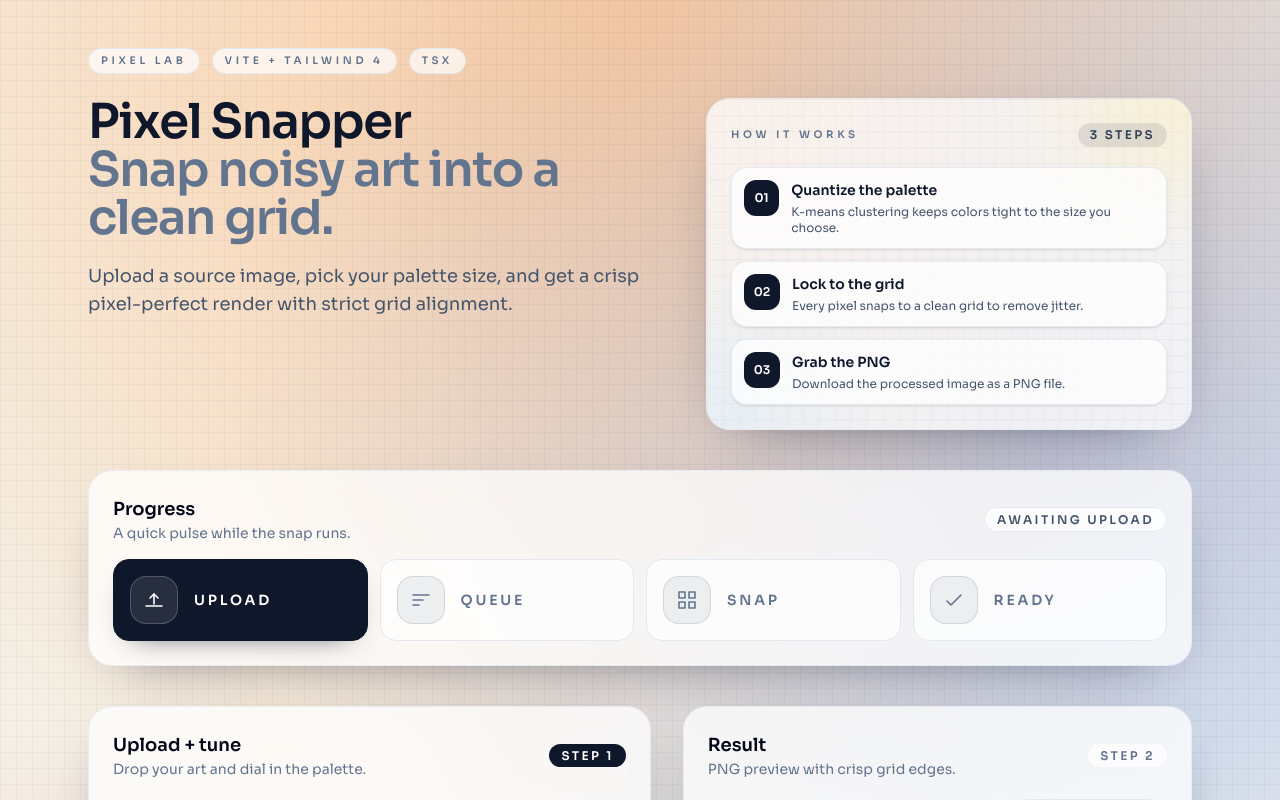
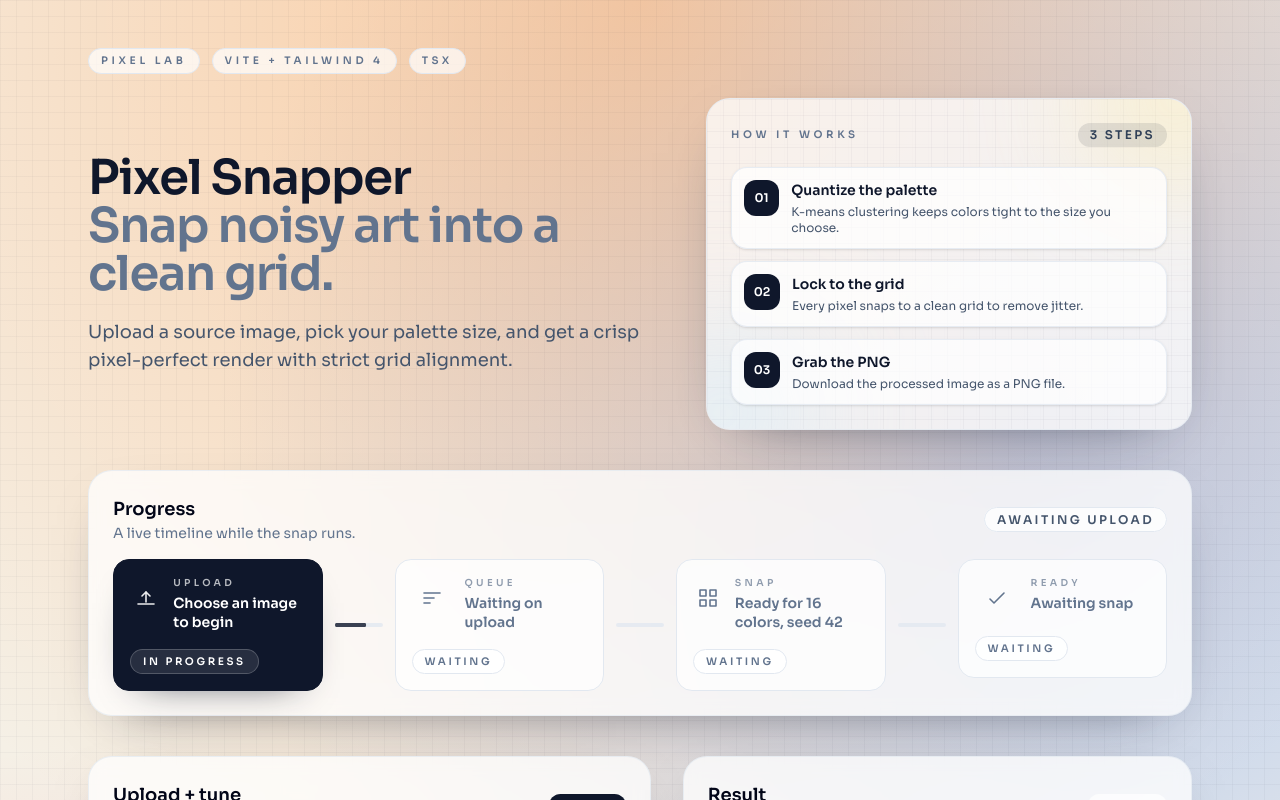
Before and after one commit to dmitrijkiltau/pixel-snapper-ui, a React (Vite) app: page / in a window 1280 px wide. Shown: the top 800 px of the page. Built offline with nearby package versions, Linux system fonts and the light colour scheme.

Commit message:
feat: add detailed progress information and improve progress section layout

```diff
--- a/src/App.tsx
+++ b/src/App.tsx
@@ -313,6 +313,54 @@ const App = () => {
     () => ({ ...progressConfig.steps, ...(progressOverrides.steps || {}) }),
     [progressConfig.steps, progressOverrides.steps]
   );
+  const progressDetails = useMemo(() => {
+    const snapConfig = `${kColorsValue} colors, seed ${kSeedValue}`;
+    const uploadDetail =
+      progressSteps.upload === "error"
+        ? "Image required"
+        : selectedFile
+          ? "Image locked in"
+          : "Choose an image to begin";
+    const queueDetail =
+      progressSteps.queue === "complete"
+        ? "Settings verified"
+        : progressSteps.queue === "active"
+          ? "Checking palette settings"
+          : progressSteps.queue === "error"
+            ? "Fix palette settings"
+            : "Waiting on upload";
+    const snapDetail =
+      progressSteps.snap === "complete"
+        ? `Snapped at ${snapConfig}`
+        : progressSteps.snap === "active"
+          ? `Snapping to ${snapConfig}`
+          : progressSteps.snap === "error"
+            ? "Snap failed. Check settings."
+            : `Ready for ${snapConfig}`;
+    const readyDetail =
+      progressSteps.ready === "complete"
+        ? "Download ready"
+        : progressSteps.ready === "active"
+          ? "Packaging download"
+          : progressSteps.ready === "error"
+            ? "Download failed"
+            : "Awaiting snap";
+
+    return {
+      upload: uploadDetail,
+      queue: queueDetail,
+      snap: snapDetail,
+      ready: readyDetail,
+    };
+  }, [
+    kColorsValue,
+    kSeedValue,
+    progressSteps.queue,
+    progressSteps.ready,
+    progressSteps.snap,
+    progressSteps.upload,
+    selectedFile,
+  ]);
 
   const statusClassName = cx(
     "rounded-2xl border px-4 py-3 text-sm font-semibold",
@@ -334,7 +382,12 @@ const App = () => {
       <main className="relative mx-auto flex min-h-screen max-w-6xl flex-col gap-10 px-6 pb-16 pt-12">
         <HeroHeader />
 
-        <ProgressSection label={progressLabel} tone={progressTone} steps={progressSteps} />
+        <ProgressSection
+          label={progressLabel}
+          tone={progressTone}
+          steps={progressSteps}
+          details={progressDetails}
+        />
 
         <section className="grid gap-8 lg:grid-cols-[1.05fr_0.95fr]">
           <UploadForm
--- a/src/components/HeroHeader.tsx
+++ b/src/components/HeroHeader.tsx
@@ -24,7 +24,7 @@ const HeroHeader = () => (
         <TagPill key={tag} label={tag} />
       ))}
     </div>
-    <div className="grid gap-6 lg:grid-cols-[1.1fr_0.9fr]">
+    <div className="grid gap-6 items-center lg:grid-cols-[1.1fr_0.9fr]">
       <div className="flex flex-col gap-5">
         <h1 className="text-4xl font-semibold tracking-tight text-slate-900 sm:text-5xl">
           Pixel Snapper
--- a/src/components/ProgressSection.tsx
+++ b/src/components/ProgressSection.tsx
@@ -1,4 +1,4 @@
-import type { ReactNode } from "react";
+import { Fragment, type ReactNode } from "react";
 import type { ProgressStepKey, ProgressStepState, ProgressTone } from "./types";
 import { cx, SectionHeader } from "./shared";
 
@@ -12,9 +12,47 @@ const progressStatusClasses: Record<ProgressTone, string> = {
 const progressStepClasses: Record<ProgressStepState, string> = {
   idle: "border-slate-200 bg-white/70 text-slate-500",
   active:
-    "border-slate-900 bg-slate-900 text-white shadow-[0_12px_30px_-20px_rgba(15,23,42,0.85)]",
+    "border-slate-900 bg-slate-900 text-white shadow-[0_16px_40px_-28px_rgba(15,23,42,0.9)]",
   complete: "border-emerald-200 bg-emerald-50 text-emerald-700",
   error: "border-rose-200 bg-rose-50 text-rose-700",
+};
+
+const progressBadgeClasses: Record<ProgressStepState, string> = {
+  idle: "border-slate-200 bg-white/80 text-slate-500",
+  active: "border-white/20 bg-white/10 text-white",
+  complete: "border-emerald-200 bg-emerald-100 text-emerald-700",
+  error: "border-rose-200 bg-rose-100 text-rose-700",
+};
+
+const progressStateLabels: Record<ProgressStepState, string> = {
+  idle: "Waiting",
+  active: "In progress",
+  complete: "Done",
+  error: "Needs fix",
+};
+
+const progressConnectorToneClasses: Record<ProgressStepState, string> = {
+  idle: "bg-slate-300/70",
+  active: "bg-slate-900/80",
+  complete: "bg-emerald-400",
+  error: "bg-rose-400",
+};
+
+const progressConnectorScaleClasses: Record<
+  ProgressStepState,
+  { vertical: string; horizontal: string }
+> = {
+  idle: { vertical: "scale-y-0", horizontal: "scale-x-0" },
+  active: { vertical: "scale-y-[0.65]", horizontal: "scale-x-[0.65]" },
+  complete: { vertical: "scale-y-[1]", horizontal: "scale-x-[1]" },
+  error: { vertical: "scale-y-[1]", horizontal: "scale-x-[1]" },
+};
+
+const progressFallbackDetails: Record<ProgressStepKey, string> = {
+  upload: "Choose an image to begin.",
+  queue: "Preparing the snap pipeline.",
+  snap: "Snapping pixels into a tighter palette.",
+  ready: "Finalizing the download.",
 };
 
 const progressStepMeta: Array<{
@@ -108,20 +146,71 @@ type ProgressStepProps = {
   label: string;
   icon: ReactNode;
   state: ProgressStepState;
+  detail: string;
 };
 
-const ProgressStep = ({ stepKey, label, icon, state }: ProgressStepProps) => (
+const ProgressStep = ({ stepKey, label, icon, state, detail }: ProgressStepProps) => (
   <div
     id={`progress-step-${stepKey}`}
+    aria-current={state === "active" ? "step" : undefined}
     className={cx(
-      "flex items-center gap-4 rounded-2xl border px-4 py-4 text-sm font-semibold uppercase tracking-[0.2em] transition",
+      "group flex h-full flex-1 flex-col justify-between gap-4 rounded-2xl border px-4 py-4 text-left transition hover:-translate-y-0.5 hover:shadow-[0_18px_40px_-30px_rgba(15,23,42,0.7)]",
       progressStepClasses[state]
     )}
   >
-    <div className="flex h-12 w-12 items-center justify-center rounded-2xl border border-current/20 bg-current/10">
+    <div className="flex items-start gap-3">
+      <div
+        className={cx(
+          "flex h-11 w-11 items-center justify-center",
+          state === "active" && "motion-safe:animate-pulse"
+        )}
+      >
         {icon}
       </div>
-    <span>{label}</span>
+      <div className="flex flex-col gap-1">
+        <span className="text-[0.6rem] font-semibold uppercase tracking-[0.35em] text-current opacity-70">
+          {label}
+        </span>
+        <p className="text-sm font-semibold leading-snug text-current">{detail}</p>
+      </div>
+    </div>
+    <span
+      className={cx(
+        "self-start rounded-full border px-3 py-1 text-[0.65rem] font-semibold uppercase tracking-[0.25em]",
+        progressBadgeClasses[state]
+      )}
+    >
+      {progressStateLabels[state]}
+    </span>
+  </div>
+);
+
+type ProgressConnectorProps = {
+  state: ProgressStepState;
+};
+
+const ProgressConnector = ({ state }: ProgressConnectorProps) => (
+  <div aria-hidden="true" className="flex items-center justify-center self-center">
+    <div className="relative h-6 w-1 rounded-full bg-slate-200/80 lg:hidden">
+      <div
+        className={cx(
+          "absolute inset-0 rounded-full origin-top transition-transform duration-700",
+          progressConnectorToneClasses[state],
+          progressConnectorScaleClasses[state].vertical,
+          state === "active" && "motion-safe:animate-pulse"
+        )}
+      />
+    </div>
+    <div className="relative hidden h-1 w-12 rounded-full bg-slate-200/80 lg:block">
+      <div
+        className={cx(
+          "absolute inset-0 rounded-full origin-left transition-transform duration-700",
+          progressConnectorToneClasses[state],
+          progressConnectorScaleClasses[state].horizontal,
+          state === "active" && "motion-safe:animate-pulse"
+        )}
+      />
+    </div>
   </div>
 );
 
@@ -129,13 +218,14 @@ type ProgressSectionProps = {
   label: string;
   tone: ProgressTone;
   steps: Record<ProgressStepKey, ProgressStepState>;
+  details?: Partial<Record<ProgressStepKey, string>>;
 };
 
-const ProgressSection = ({ label, tone, steps }: ProgressSectionProps) => (
+const ProgressSection = ({ label, tone, steps, details = {} }: ProgressSectionProps) => (
   <section className="panel-card flex flex-col gap-4 reveal" style={{ animationDelay: "140ms" }}>
     <SectionHeader
       title="Progress"
-      subtitle="A quick pulse while the snap runs."
+      subtitle="A live timeline while the snap runs."
       action={(
         <span
           id="progress-status"
@@ -150,16 +240,26 @@ const ProgressSection = ({ label, tone, steps }: ProgressSectionProps) => (
       )}
     />
 
-    <div className="grid gap-3 sm:grid-cols-2 lg:grid-cols-4">
-      {progressStepMeta.map((step) => (
+    <div className="flex flex-col gap-3 lg:flex-row lg:items-stretch lg:gap-3">
+      {progressStepMeta.map((step, index) => {
+        const state = steps[step.key];
+        const detail = details[step.key] ?? progressFallbackDetails[step.key];
+
+        return (
+          <Fragment key={step.key}>
             <ProgressStep
-          key={step.key}
               stepKey={step.key}
               label={step.label}
               icon={step.icon}
-          state={steps[step.key]}
+              state={state}
+              detail={detail}
             />
-      ))}
+            {index < progressStepMeta.length - 1 ? (
+              <ProgressConnector state={state} />
+            ) : null}
+          </Fragment>
+        );
+      })}
     </div>
   </section>
 );
--- a/src/components/UploadForm.tsx
+++ b/src/components/UploadForm.tsx
@@ -103,16 +103,6 @@ const UploadForm = ({
       <button id="snap-button" type="submit" className="btn-primary" disabled={isLoading}>
         Snap pixels
       </button>
-      <div
-        id="busy"
-        className={cx(
-          "items-center gap-2 rounded-full border border-slate-200 bg-white/80 px-3 py-2 text-[0.65rem] font-semibold uppercase tracking-[0.3em] text-slate-500",
-          !isLoading && "hidden"
-        )}
-      >
-        <span className="inline-block h-2 w-2 animate-pulse rounded-full bg-amber-500"></span>
-        Processing
-      </div>
     </div>
 
     <div id="status" className={statusClassName} aria-live="polite">
```
Lines whose indentation alone changed are shown as unchanged.
